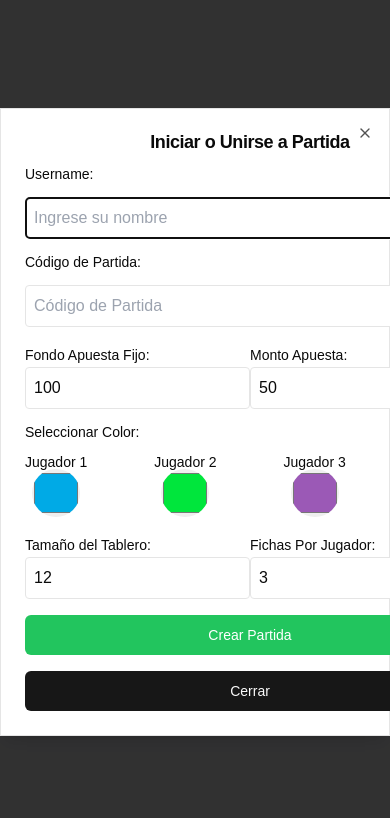
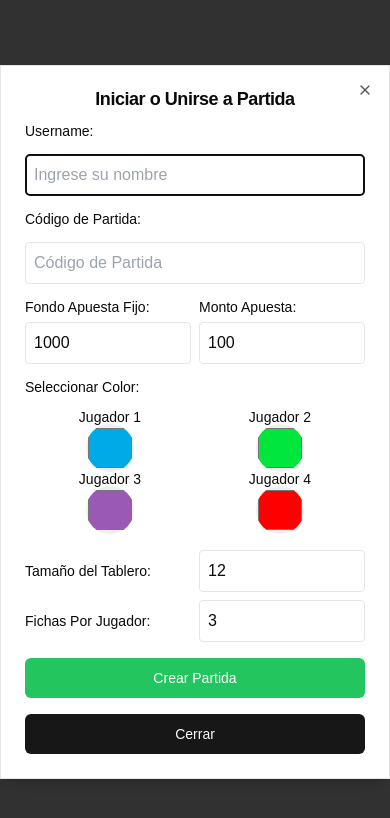
Before and after one commit to Lu1sEnriquez/PatolliGame, a Next.js app: page / in a window 390 px wide. Both pictures are taken after a click on the button "Crear Partida". Shown: the top 818 px of the page. Built offline with nearby package versions, Linux system fonts and the light colour scheme; no server answers.

Commit message:
fix responsive

```diff
--- a/src/components/gameMenu/DialogConfigPartida.tsx
+++ b/src/components/gameMenu/DialogConfigPartida.tsx
@@ -25,8 +25,8 @@ interface Props {
 export const DialogConfigPartida = ({ children }: Props) => {
   const [codigo, setCodigo] = useState<string>("");
   const [username, setUsername] = useState<string>("");
-  const [fondoApuestaFijo, setFondoApuestaFijo] = useState<number>(100.0);
-  const [montoApuesta, setMontoApuesta] = useState<number>(50.0);
+  const [fondoApuestaFijo, setFondoApuestaFijo] = useState<number>(1000);
+  const [montoApuesta, setMontoApuesta] = useState<number>(100);
   const [coloresSeleccionado, setColoresSeleccionado] = useState<string[]>([
     UserColor.PRIMERO,
     UserColor.SEGUNDO,
@@ -49,6 +49,8 @@ export const DialogConfigPartida = ({ children }: Props) => {
   const handleCrearPartida = () => {
     if (!username) return alert("Ingresa tu nombre");
     if (!codigo) return alert("Ingresa un código de partida");
+    if (tableroSize % 2 !== 0)
+      return alert("el tamaño del tablero tiene que ser numero par");
 
     const data: Partial<Partida> = {
       codigo: codigo,
@@ -57,7 +59,7 @@ export const DialogConfigPartida = ({ children }: Props) => {
       montoApuesta: montoApuesta,
       fichasTotales: fichasTotales,
       colores: coloresSeleccionado, // Asumiendo que solo se selecciona un color por partida
-      tableroSize: tableroSize,
+      tableroSize: tableroSize + 2, // el mas dos es para que agregue las casillas centrales
       estado: estadoEnum.EN_ESPERA,
     };
 
@@ -107,26 +109,26 @@ export const DialogConfigPartida = ({ children }: Props) => {
           <Label>Código de Partida:</Label>
           <input
             type="text"
-            className="border p-2 rounded"
+            className="border p-2 rounded "
             placeholder="Código de Partida"
             value={codigo}
             onChange={(e) => setCodigo(e.target.value)}
           />
-          <div className="flex flex-row w-full">
-            <div>
+          <div className="grid grid-cols-2 gap-2 ">
+            <div className="flex flex-col justify-between gap-2">
               <Label>Fondo Apuesta Fijo:</Label>
               <input
                 type="number"
-                className="border p-2 rounded"
+                className="border p-2 rounded w-full"
                 value={fondoApuestaFijo}
                 onChange={(e) => setFondoApuestaFijo(Number(e.target.value))}
               ></input>
             </div>
-            <div>
+            <div className="flex flex-col justify-between gap-2">
               <Label>Monto Apuesta:</Label>
               <input
                 type="number"
-                className="border p-2 rounded"
+                className="border p-2 rounded w-full"
                 value={montoApuesta}
                 onChange={(e) => setMontoApuesta(Number(e.target.value))}
               />
@@ -134,7 +136,7 @@ export const DialogConfigPartida = ({ children }: Props) => {
           </div>
 
           <Label>Seleccionar Color:</Label>
-          <div className="flex flex-row justify-between">
+          <div className="grid grid-cols-2 md:grid-cols-4 justify-between">
             {coloresSeleccionado.map((color, index) => (
               <div key={index} className="flex flex-col items-center ">
                 <Label>{`Jugador ${index + 1}`}</Label>
@@ -148,21 +150,25 @@ export const DialogConfigPartida = ({ children }: Props) => {
             ))}
           </div>
 
-          <div className="flex flex-row w-full">
-            <div>
+          <div className="grid sm:grid-cols-2 gap-2">
+            <div className="grid grid-cols-2 gap-2 items-center">
               <Label>Tamaño del Tablero:</Label>
               <input
                 type="number"
                 className="border p-2 rounded"
+                max={14}
+                min={8}
                 value={tableroSize}
                 onChange={(e) => setTableroSize(Number(e.target.value))}
               />
             </div>
-            <div>
+            <div className="grid grid-cols-2 gap-2 items-center">
               <Label>Fichas Por Jugador:</Label>
               <input
                 type="number"
                 className="border p-2 rounded"
+                max={6}
+                min={2}
                 value={fichasTotales}
                 onChange={(e) => setFichasTotales(Number(e.target.value))}
               />
```
